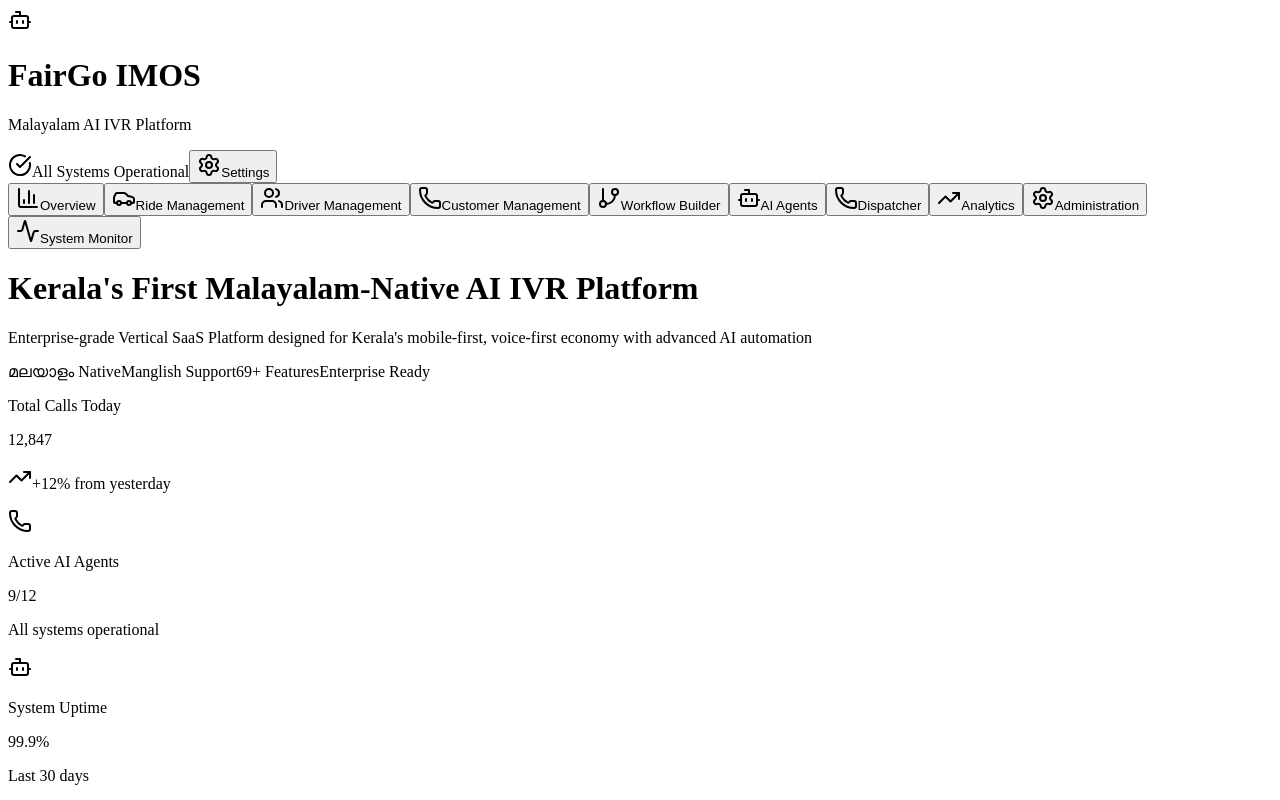
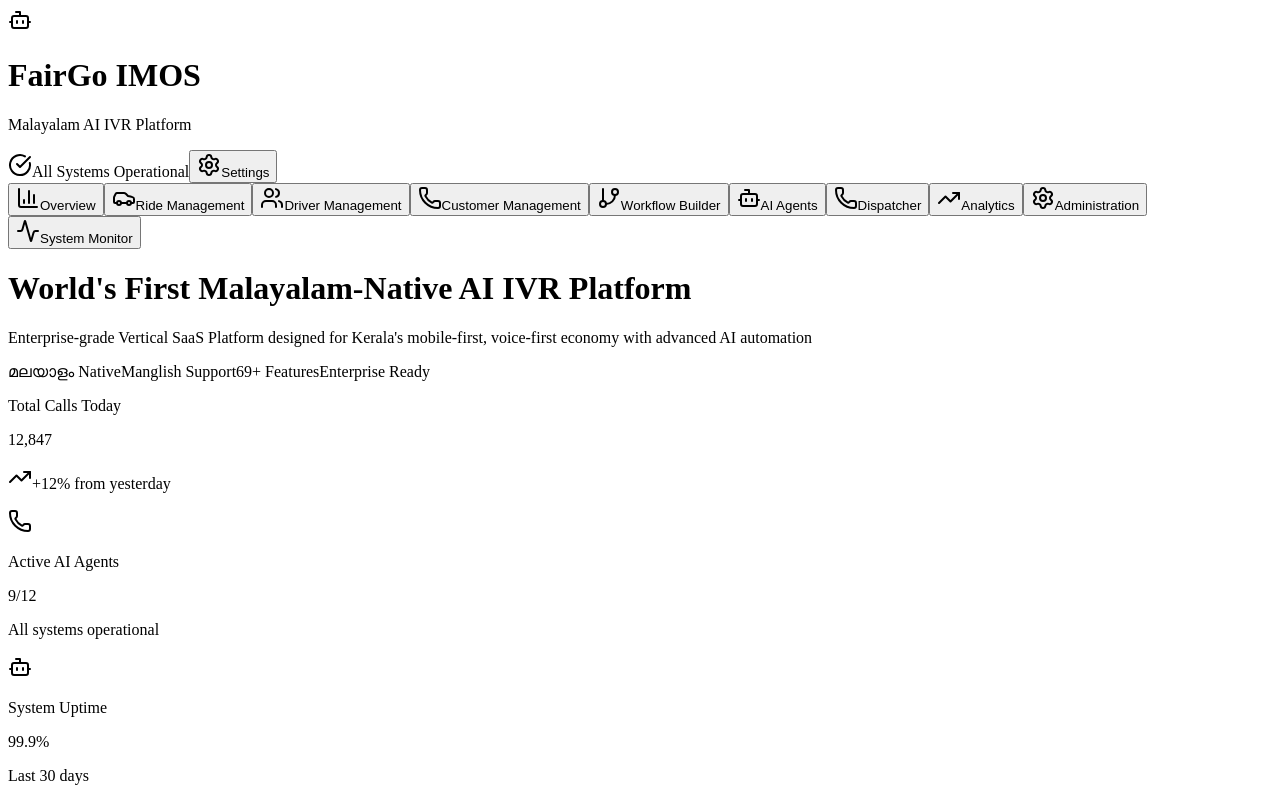
Before and after one commit to kylasweb/AI-IVR-v2, a Next.js app: page / in a window 1280 px wide. Shown: the top 800 px of the page. Built offline with nearby package versions, Linux system fonts and the light colour scheme.

Commit message:
Update: Change from 'Kerala's First' to 'World's First' Malayalam-Native AI IVR Platform

```diff
--- a/src/components/analytics/malayalam-ivr-analytics.tsx
+++ b/src/components/analytics/malayalam-ivr-analytics.tsx
@@ -410,7 +410,7 @@
       <div className="flex items-center justify-between">
         <div>
           <h1 className="text-3xl font-bold text-gray-900">Malayalam AI IVR Analytics</h1>
-          <p className="text-gray-600">Comprehensive analytics for Kerala's first AI-powered IVR platform</p>
+          <p className="text-gray-600">Comprehensive analytics for world's first AI-powered IVR platform</p>
         </div>
         <div className="flex gap-2">
           <Select value={timeRange} onValueChange={setTimeRange}>
--- a/src/components/dashboard/main-dashboard.tsx
+++ b/src/components/dashboard/main-dashboard.tsx
@@ -201,7 +201,7 @@
       {/* Hero Section */}
       <div className="bg-gradient-to-r from-blue-600 via-purple-600 to-indigo-600 text-white rounded-lg p-8">
         <div className="max-w-4xl">
-          <h1 className="text-4xl font-bold mb-4">Kerala's First Malayalam-Native AI IVR Platform</h1>
+          <h1 className="text-4xl font-bold mb-4">World's First Malayalam-Native AI IVR Platform</h1>
           <p className="text-xl mb-6 opacity-90">
             Enterprise-grade Vertical SaaS Platform designed for Kerala's mobile-first, voice-first economy with advanced AI automation
           </p>
@@ -524,7 +524,7 @@
       <footer className="bg-white border-t border-gray-200 px-6 py-4 mt-8">
         <div className="flex items-center justify-between text-sm text-gray-600">
           <div className="flex items-center gap-4">
-            <span>© 2024 FairGo IMOS - Kerala's First Malayalam-Native AI IVR Platform</span>
+            <span>© 2024 FairGo IMOS - World's First Malayalam-Native AI IVR Platform</span>
           </div>
           <div className="flex items-center gap-4">
             <Badge variant="outline">v2.0.0</Badge>
```
